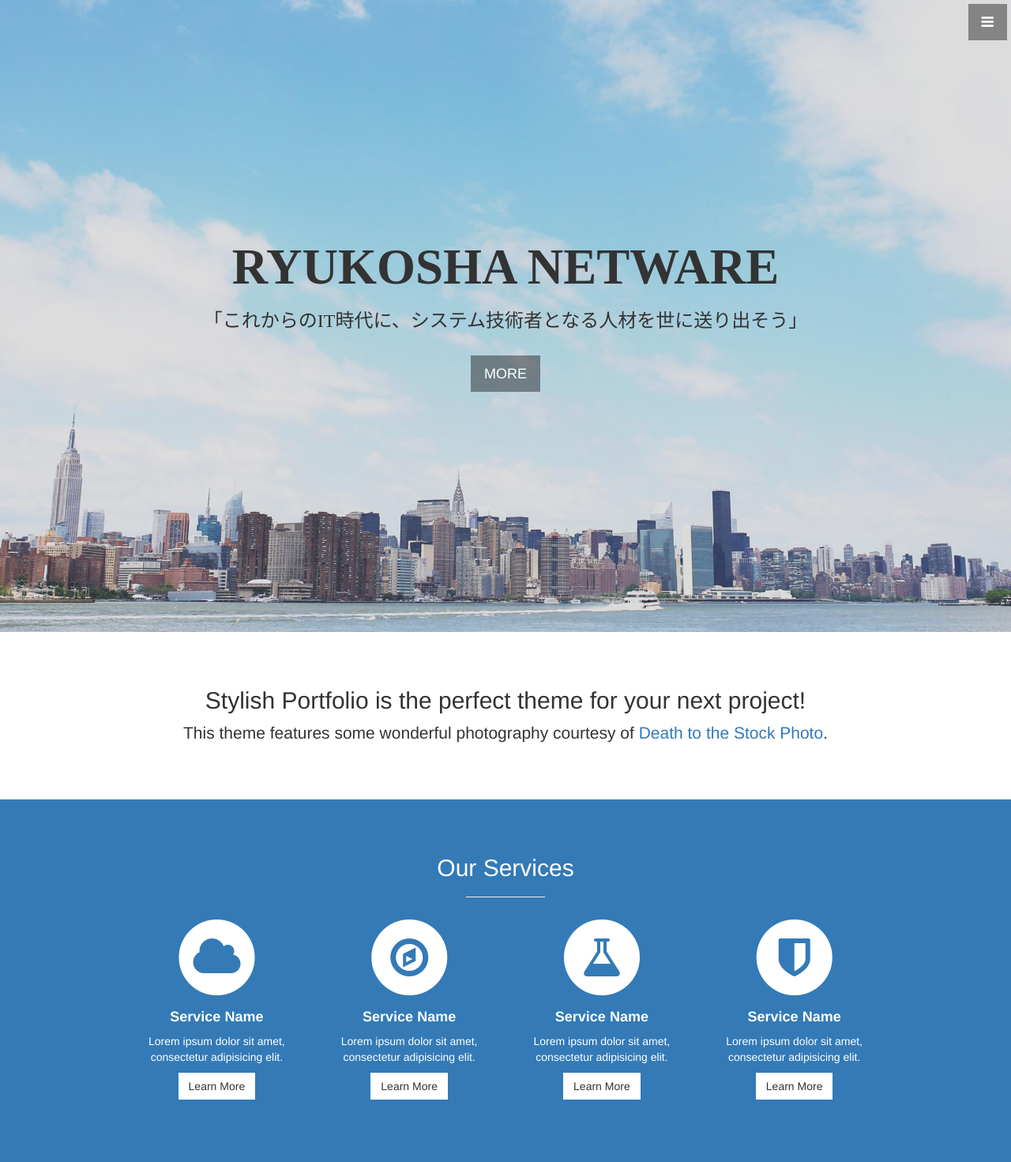
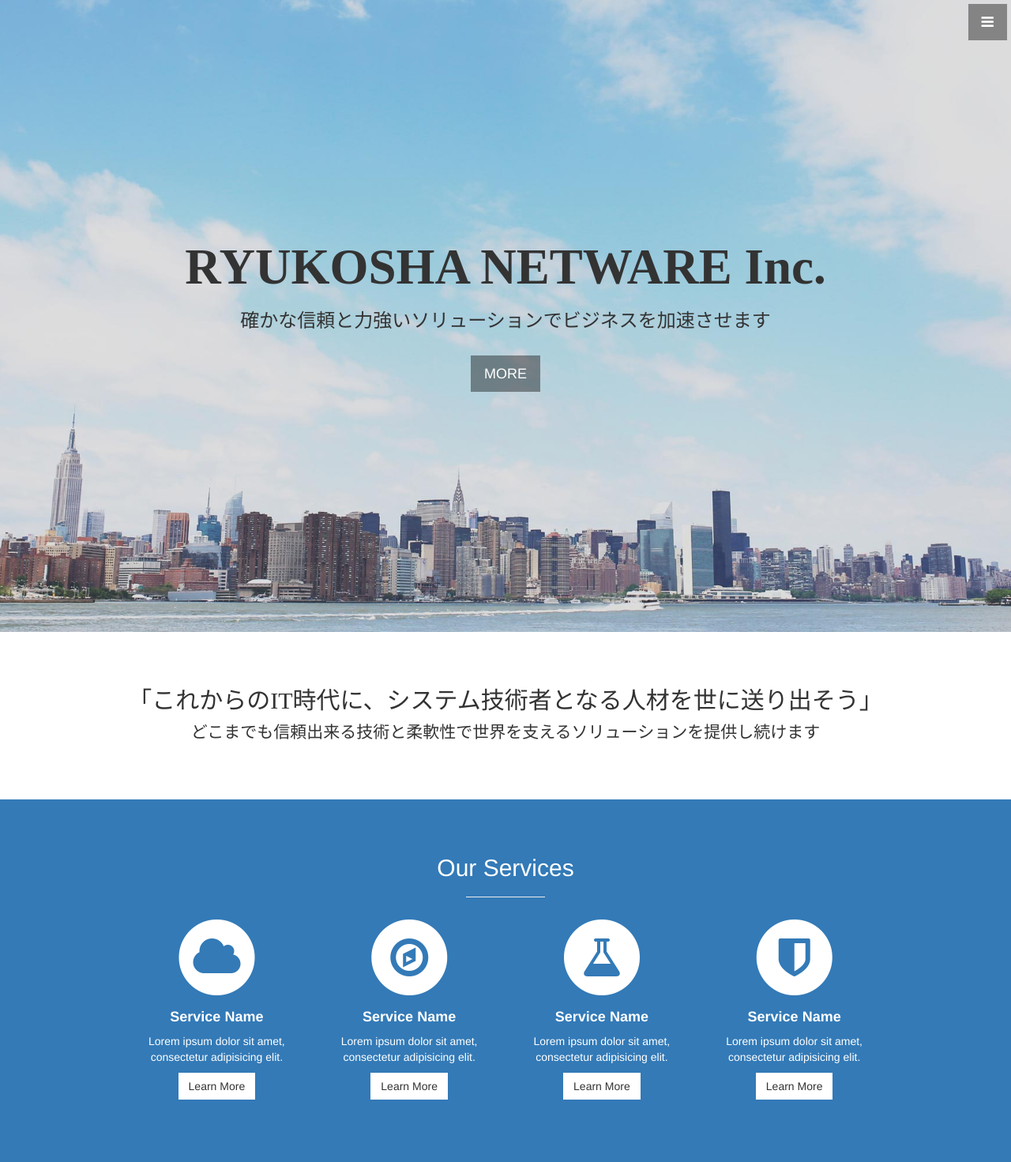
Before and after one commit to HIROSHI1403/newHP, a PHP site: page /index3.php in a window 1280 px wide. Shown: the top 1471 px of the page at 79% size. Run offline with PHP 8.4, Linux system fonts and the light colour scheme; some libraries are stand-ins or nearby versions; some web fonts are replaced.

Commit message:
index3.phpへテキストを追加しました。
add text

```diff
--- a/index3.php
+++ b/index3.php
@@ -13,7 +13,7 @@
         <ul class="sidebar-nav">
             <a id="menu-close" href="#" class="btn btn-light btn-lg pull-right toggle"><i class="fa fa-times"></i></a>
             <li class="sidebar-brand">
-                <a href="#top"  onclick = $("#menu-close").click(); >Start Bootstrap</a>
+                <a href="#top"  onclick = $("#menu-close").click(); >竜巧社ネットウエア</a>
             </li>
             <li>
                 <a href="#top" onclick = $("#menu-close").click(); >Home</a>
@@ -36,8 +36,8 @@
     <!-- Header -->
     <header id="top" class="header">
         <div class="text-vertical-center">
-            <h1 class="font-type-1">RYUKOSHA NETWARE</h1>
-            <h3 class="font-type-1">「これからのIT時代に、システム技術者となる人材を世に送り出そう」</h3>
+            <h1 class="font-type-1">RYUKOSHA NETWARE Inc.</h1>
+            <h3 class="font-type-1">確かな信頼と力強いソリューションでビジネスを加速させます</h3>
             <br>
             <a href="#about" class="btn btn-dark btn-lg">MORE</a>
         </div>
@@ -48,8 +48,8 @@
         <div class="container">
             <div class="row">
                 <div class="col-lg-12 text-center">
-                    <h2>Stylish Portfolio is the perfect theme for your next project!</h2>
-                    <p class="lead">This theme features some wonderful photography courtesy of <a target="_blank" href="http://join.deathtothestockphoto.com/">Death to the Stock Photo</a>.</p>
+                    <h2 class="font-type-1">「これからのIT時代に、システム技術者となる人材を世に送り出そう」</h2>
+                    <p class="lead font-type-1">どこまでも信頼出来る技術と柔軟性で世界を支えるソリューションを提供し続けます</p>
                 </div>
             </div>
             <!-- /.row -->
```
